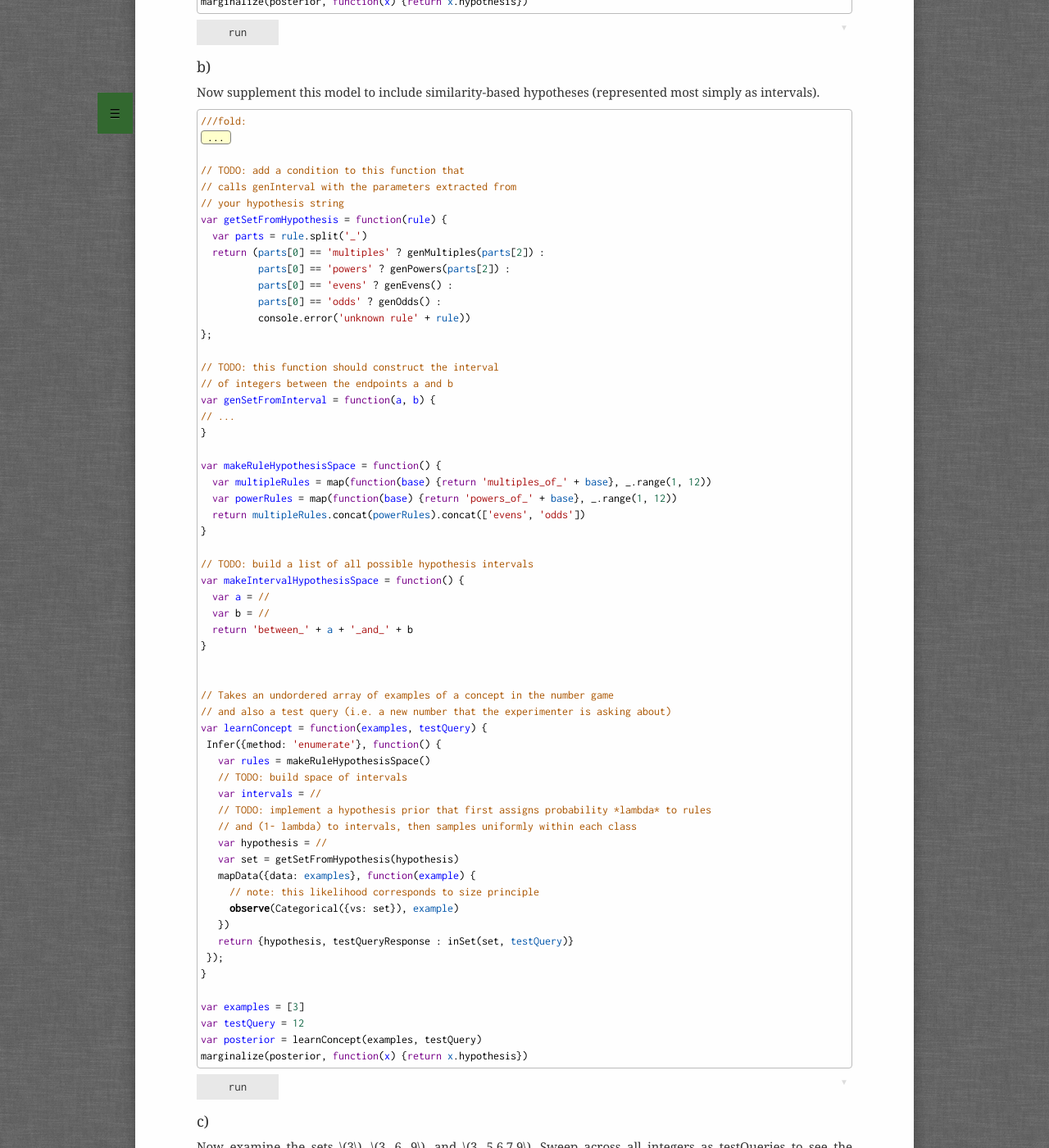
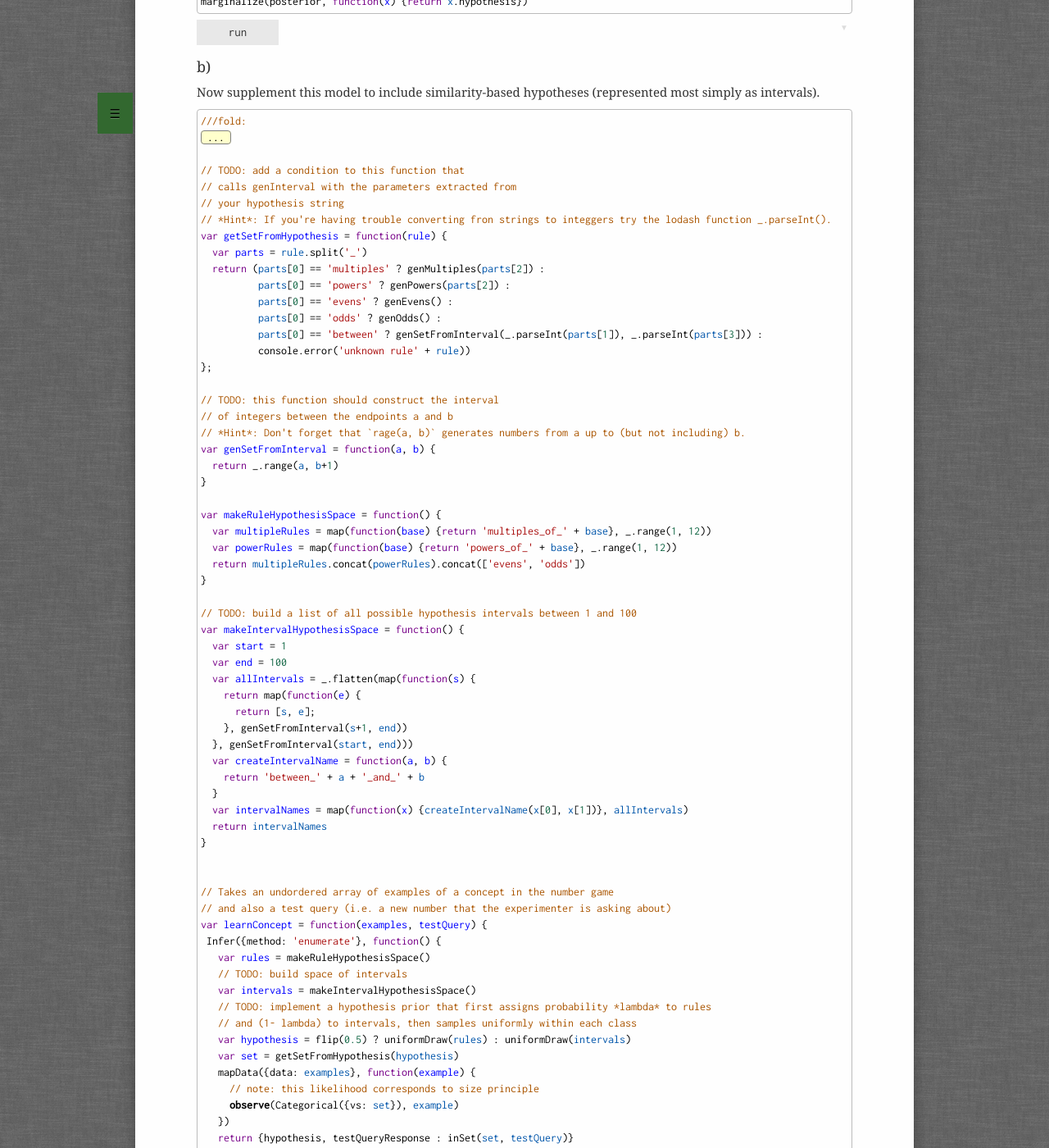
Before and after one commit to probmods/probmods2, a Jekyll site: the page built from exercises/lot-learning.md, in a window 1280 px wide and 1400 px high, scrolled down 2192 px. Shown: the whole window at 82% size. Built offline with Jekyll 4.4.1, drawn with Linux system fonts in a browser that asks for light colours; a script that is not in the unit is left out; some of the changed text lies outside the part shown.

Commit message:
answers to lot-exercises with additional hints

```diff
--- a/exercises/lot-learning.md
+++ b/exercises/lot-learning.md
@@ -320,19 +320,22 @@
 // TODO: add a condition to this function that
 // calls genInterval with the parameters extracted from
 // your hypothesis string
+// *Hint*: If you're having trouble converting fron strings to integgers try the lodash function _.parseInt().
 var getSetFromHypothesis = function(rule) {
   var parts = rule.split('_')
   return (parts[0] == 'multiples' ? genMultiples(parts[2]) :
           parts[0] == 'powers' ? genPowers(parts[2]) :
           parts[0] == 'evens' ? genEvens() :
           parts[0] == 'odds' ? genOdds() :
+          parts[0] == 'between' ? genSetFromInterval(_.parseInt(parts[1]), _.parseInt(parts[3])) :
           console.error('unknown rule' + rule))
 };
 
 // TODO: this function should construct the interval
 // of integers between the endpoints a and b
+// *Hint*: Don't forget that `rage(a, b)` generates numbers from a up to (but not including) b.
 var genSetFromInterval = function(a, b) {
-// ...
+  return _.range(a, b+1)
 }
 
 var makeRuleHypothesisSpace = function() {
@@ -341,11 +344,20 @@
   return multipleRules.concat(powerRules).concat(['evens', 'odds'])
 }
 
-// TODO: build a list of all possible hypothesis intervals
+// TODO: build a list of all possible hypothesis intervals between 1 and 100
 var makeIntervalHypothesisSpace = function() {
-  var a = //
-  var b = //
-  return 'between_' + a + '_and_' + b
+  var start = 1
+  var end = 100
+  var allIntervals = _.flatten(map(function(s) {
+    return map(function(e) {
+      return [s, e];
+    }, genSetFromInterval(s+1, end))
+  }, genSetFromInterval(start, end)))
+  var createIntervalName = function(a, b) {
+    return 'between_' + a + '_and_' + b
+  }
+  var intervalNames = map(function(x) {createIntervalName(x[0], x[1])}, allIntervals)
+  return intervalNames
 }
 
 
@@ -355,10 +367,10 @@
  Infer({method: 'enumerate'}, function() {
    var rules = makeRuleHypothesisSpace()
    // TODO: build space of intervals
-   var intervals = //
+   var intervals = makeIntervalHypothesisSpace()
    // TODO: implement a hypothesis prior that first assigns probability *lambda* to rules
    // and (1- lambda) to intervals, then samples uniformly within each class
-   var hypothesis = //
+   var hypothesis = flip(0.5) ? uniformDraw(rules) : uniformDraw(intervals)
    var set = getSetFromHypothesis(hypothesis)
    mapData({data: examples}, function(example) {
      // note: this likelihood corresponds to size principle
```
Also changed, not shown: other parts of exercises/lot-learning.md (+1 -1 lines).
